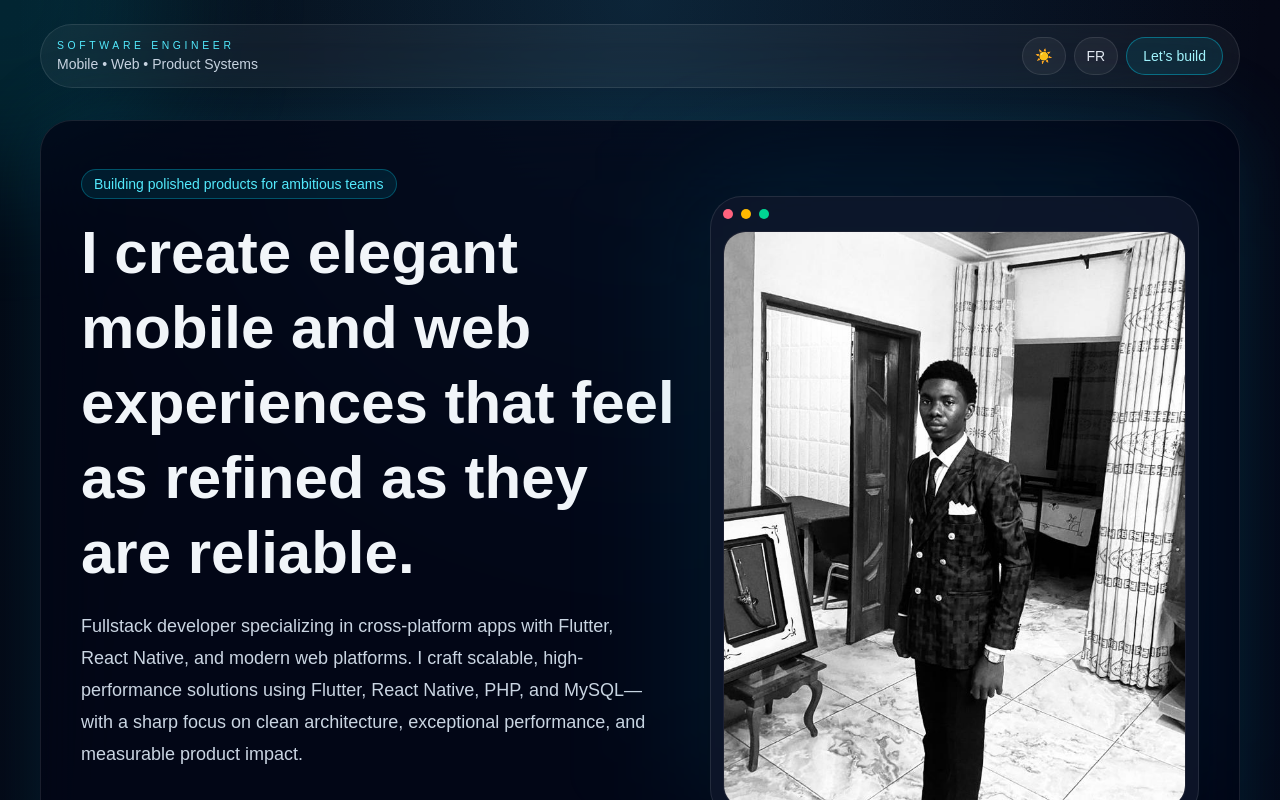
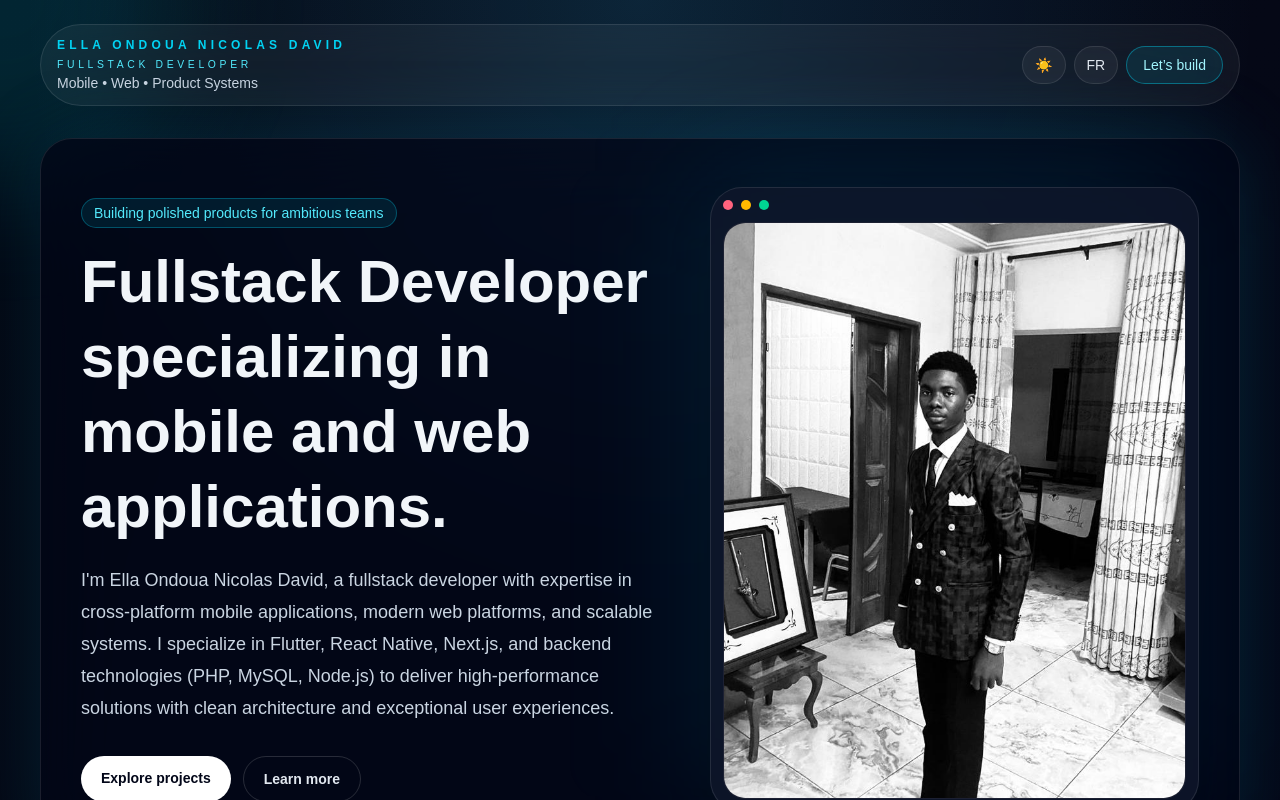
Before and after one commit to nicolasdavidella/portfolio, a Next.js app: page / in a window 1280 px wide. Shown: the top 800 px of the page. Built offline with nearby package versions, Linux system fonts and the light colour scheme.

Commit message:
Add name and professional presentation of Ella Ondoua Nicolas David

```diff
--- a/app/page.tsx
+++ b/app/page.tsx
@@ -57,16 +57,17 @@ const techStack = [
 const content = {
   en: {
     header: {
-      role: "Software Engineer",
+      name: "Ella Ondoua Nicolas David",
+      role: "Fullstack Developer",
       tagline: "Mobile • Web • Product Systems",
       cta: "Let’s build",
     },
     hero: {
       badge: "Building polished products for ambitious teams",
       title:
-        "I create elegant mobile and web experiences that feel as refined as they are reliable.",
+        "Fullstack Developer specializing in mobile and web applications.",
       description:
-        "Fullstack developer specializing in cross-platform apps with Flutter, React Native, and modern web platforms. I craft scalable, high-performance solutions using Flutter, React Native, PHP, and MySQL—with a sharp focus on clean architecture, exceptional performance, and measurable product impact.",
+        "I'm Ella Ondoua Nicolas David, a fullstack developer with expertise in cross-platform mobile applications, modern web platforms, and scalable systems. I specialize in Flutter, React Native, Next.js, and backend technologies (PHP, MySQL, Node.js) to deliver high-performance solutions with clean architecture and exceptional user experiences.",
       primaryCta: "Explore projects",
       secondaryCta: "Learn more",
       portraitAlt: "Professional portrait",
@@ -98,16 +99,17 @@ const content = {
   },
   fr: {
     header: {
-      role: "Ingénieur logiciel",
+      name: "Ella Ondoua Nicolas David",
+      role: "Développeur Fullstack",
       tagline: "Mobile • Web • Systèmes produit",
       cta: "Construisons",
     },
     hero: {
       badge: "Création de produits soignés pour des équipes ambitieuses",
       title:
-        "Je conçois des expériences mobiles et web élégantes, à la fois raffinées et fiables.",
+        "Développeur Fullstack spécialisé dans les applications mobiles et web.",
       description:
-        "Développeur fullstack spécialisé dans les applications cross-platform avec Flutter, React Native et les plateformes web modernes. Je crée des solutions évolutives et performantes en Flutter, React Native, PHP et MySQL, avec une attention particulière à la performance, à l'architecture propre et à l'impact produit mesurable.",
+        "Je suis Ella Ondoua Nicolas David, développeur fullstack passionné par la création d'applications mobiles cross-platform et de plateformes web modernes. Je maîtrise Flutter, React Native, Next.js et les technologies backend (PHP, MySQL, Node.js) pour livrer des solutions performantes avec une architecture propre et des expériences utilisateur exceptionnelles.",
       primaryCta: "Explorer les projets",
       secondaryCta: "En savoir plus",
       portraitAlt: "Portrait professionnel",
@@ -171,6 +173,9 @@ export default function Home() {
           className={`mb-8 flex items-center justify-between rounded-full border px-4 py-3 backdrop-blur-xl transition-colors duration-500 ${isDark ? "border-white/10 bg-white/5" : "border-slate-300/70 bg-white/70"}`}
         >
           <div>
+            <p className={`text-xs uppercase tracking-[0.35em] font-semibold mb-1 ${isDark ? "text-cyan-400" : "text-cyan-600"}`}>
+              {copy.header.name}
+            </p>
             <p className={`text-[0.65rem] uppercase tracking-[0.35em] ${isDark ? "text-cyan-300" : "text-cyan-700"}`}>
               {copy.header.role}
             </p>
```
